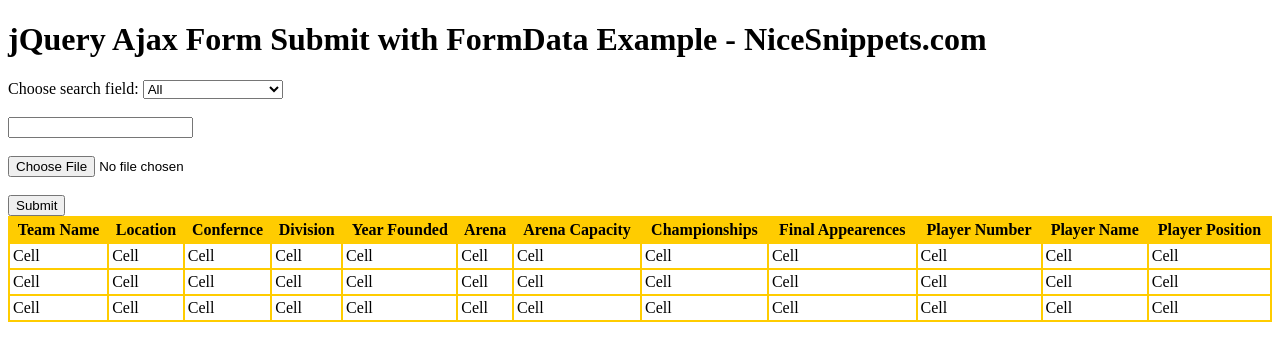
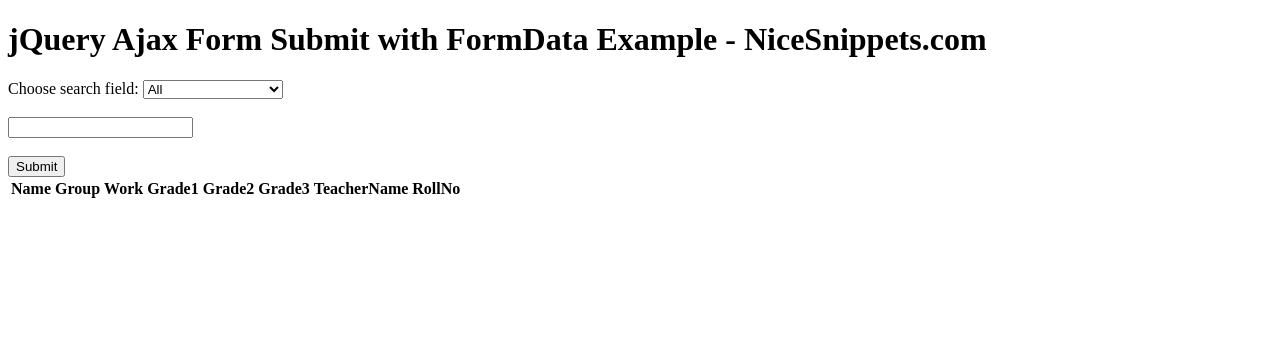
Before and after one commit to defilippomattia/open-computing-nba-teams, a Flask app: page / in a window 1280 px wide. Shown: the top 361 px of the page. Run offline with Flask 2, Linux system fonts and the light colour scheme; lists and menus that the app fills with data are empty.

Commit message:
v1 showing html table

```diff
--- a/backend/main.py
+++ b/backend/main.py
@@ -1,5 +1,7 @@
 from flask import Flask, render_template, request
 from pymongo import MongoClient
+import json
+from bson import json_util
 
 app = Flask(__name__)
 
@@ -19,29 +21,20 @@
 @app.route('/create_file', methods=['POST'])
 def create_file():
     if request.method == 'POST':
-        #print("xmattia................................")
-        #print(request)
-        #print(request.form.get('search_field_dropdown'))
-        #print(request.form)
         search_field_dropdown = request.form.get('search_field_dropdown')
         input_from_search = request.form.get('input_from_search')
-        #print(input_from_search)
-        #print(search_field_dropdown)
 
         input_from_search = f"^{input_from_search}"
         myquery = { search_field_dropdown: { "$regex": input_from_search, "$options" : "i"} }
         #myquery = { "conference": { "$regex": ^We } }
 
         nba_teams_collection = get_mongo_db()["nba_teams"]
+        mydoc = nba_teams_collection.find(myquery)
+        return_list_of_dicts = []
+        for x in mydoc:
+            return_list_of_dicts.append(x)
 
-        mydoc = nba_teams_collection.find(myquery)
-        for x in mydoc:
-            print(x)
-            print("--------------------------")
-
-        with open(f"{request.form.get('name')}.txt", "w") as f:
-            f.write('FILE CREATED AND SUCCESSFULL POST REQUEST!')
-        return ('', 204)
+        return json.loads(json_util.dumps(return_list_of_dicts))
 
 if __name__ == '__main__':
     app.run(
--- a/backend/templates/index.html
+++ b/backend/templates/index.html
@@ -51,7 +51,6 @@
         </select>
         <br><br>
         <input type="text" id="input_from_search" name="input_from_search"/><br/><br/>
-        <input type="file" name="files"/><br/><br/>
         <input type="submit" value="Submit" id="btnSubmit"/>
     </form>
     <span id="output"></span>
@@ -80,7 +79,7 @@
     </style>
 
     <!-- HTML Code: Place this code in the document's body (between the 'body' tags) where the table should appear -->
-    <table class="GeneratedTable">
+    <!-- <table class="GeneratedTable">
       <thead>
         <tr>
           <th>Team Name</th>
@@ -141,29 +140,37 @@
           <td>Cell</td>
         </tr>
       </tbody>
-    </table>
+    </table> -->
     <!-- Codes by Quackit.com -->
 
+    <div class="dataTable_wrapper">
+      <table class='table table-striped table-bordered table-hover' id='records_table'>
+          <tr class='odd gradeX'>
+              <th>Name</th>
+              <th>Group</th>
+              <th>Work</th>
+              <th>Grade1</th>
+              <th>Grade2</th>
+              <th>Grade3</th>
+              <th>TeacherName</th>
+              <th>RollNo</th>
+          </tr>
+      </table>
+  </div>
 
     <script type="text/javascript">
     	$(document).ready(function () {
             $("#btnSubmit").click(function (event) {
                 //stop submit the form, we will post it manually.
                 event.preventDefault();
-
                 // Get form
                 var form = $('#my-form')[0];
-
                 // FormData object
                 var data = new FormData(form);
                 console.log(data)
-
-                // If you want to add an extra field for the FormData
-                //data.append("CustomField", "This is some extra data, testing");
-
+                var trHTML = '';
                 // disabled the submit button
                 $("#btnSubmit").prop("disabled", true);
-
                 $.ajax({
                     type: "POST",
                     enctype: 'multipart/form-data',
@@ -174,9 +181,22 @@
                     cache: false,
                     timeout: 800000,
                     success: function (data) {
-                        $("#output").text(data);
+                      $("#output").text(data);
                         console.log("SUCCESS : ", data);
-                        $("#btnSubmit").prop("disabled", false);
+                      $.each(data, function (i, o){
+                        trHTML += '<tr><td>' + o.team +
+                                  '</td><td>' + o.arena +
+                                  '</td><td>' + o.arena_capacity +
+                                  '</td><td>' + o.championships +
+                                  '</td><td>' + o.division +
+                                  '</td><td>' + o.finals_appearences +
+                                  '</td><td>' + o.location +
+                                  '</td><td>' + o.year_founded +
+                                  '</td></tr>';
+                      });
+                      $('#records_table').html(trHTML);
+                      trHTML='';
+                      $("#btnSubmit").prop("disabled", false);
                     },
                     error: function (e) {
                         $("#output").text(e.responseText);
--- a/dev_notes.txt
+++ b/dev_notes.txt
@@ -7,4 +7,5 @@
 
 python3 -m venv venv-nba
 source venv-nba/bin/activate
-python main.py
+cd backend
+python3 main.py
```
